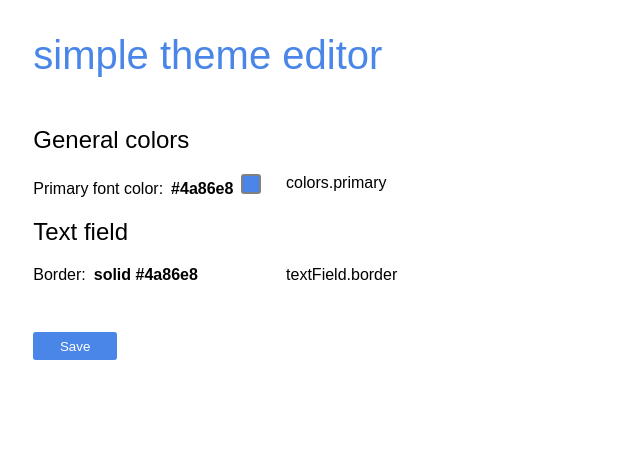
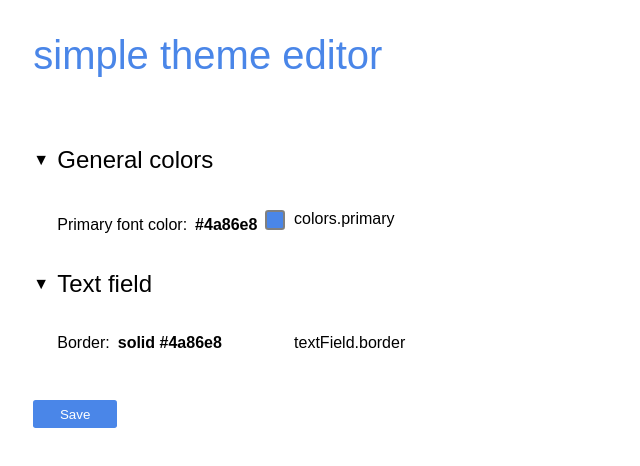
Before and after one commit to haresfaiez/theme-manager, a React app: page / in a window 1280 px wide. Shown: the whole page, without its empty margins (0-640 px from the left). Built offline with nearby package versions, Linux system fonts and the light colour scheme.

Commit message:
Add a knobs to collapse categories

```diff
--- a/src/components/ThemeConfiguration.js
+++ b/src/components/ThemeConfiguration.js
@@ -11,7 +11,8 @@ class ThemeConfiguration extends Component {
     const theme  = storage.getTheme();
     this.state = {
       storage,
-      theme
+      theme,
+      collapsedCategories: {}
     };
 
     this.updateExpression = this.updateExpression.bind(this);
@@ -22,6 +23,13 @@ class ThemeConfiguration extends Component {
   updateExpression(categoryId, id, newValue, newType) {
     this.state.theme.updateExpression.bind(this.state.theme)(categoryId, id, newValue, newType);
     this.setState({ theme: this.state.theme });
+  }
+
+  toggleCategory(categoryId) {
+    const oldState = !!this.state.collapsedCategories[categoryId];
+    const newState = !oldState;
+    const newCollapsedCategories = Object.assign(this.state.collapsedCategories, { [categoryId]: newState });
+    this.setState({ collapsedCategories: newCollapsedCategories });
   }
 
   renderConfigurationItem(categoryId, id) {
@@ -38,14 +46,21 @@ class ThemeConfiguration extends Component {
 
   renderCategory(categoryId) {
     return <div>
-      <div>
+      <div class="configuration-category--header" onClick={this.toggleCategory.bind(this, categoryId)}>
+        <span class="configuration-category--knob">
+           {this.state.collapsedCategories[categoryId] ? '►' : '▼'}
+        </span>
         <h2>{this.state.theme.categoryName(categoryId)}</h2>
       </div>
-      <div>
-      <ul>
-        {this.state.theme.configurationsIds(categoryId).map(this.renderConfigurationItem.bind(this, categoryId))}
-      </ul>
-      </div>
+      {(!this.state.collapsedCategories[categoryId]) &&
+        <div>
+          <ul>
+            {this.state.theme
+             .configurationsIds(categoryId)
+             .map(this.renderConfigurationItem.bind(this, categoryId))}
+          </ul>
+       </div>
+      }
     </div>;
   }
 
--- a/style/main.css
+++ b/style/main.css
@@ -32,6 +32,21 @@ button {
   border-radius: 0.2em;
 }
 
+/* Configuration category */
+.configuration-category--header {
+  display: flex;
+  align-items: center;
+  cursor: pointer;
+}
+
+.configuration-category--header:hover {
+  color: #333;
+}
+
+.configuration-category--knob {
+  width: 1.5em;
+}
+
 /* Configuration list */
 .configuration-list {
   margin: 3em 0;
@@ -59,7 +74,7 @@ button {
 
 .configuration-item--row {
   display: flex;
-  margin: 1em 0;
+  margin: 1em 0 1em 1.5em;
 }
 
 .configuration-item--row-head {
```
